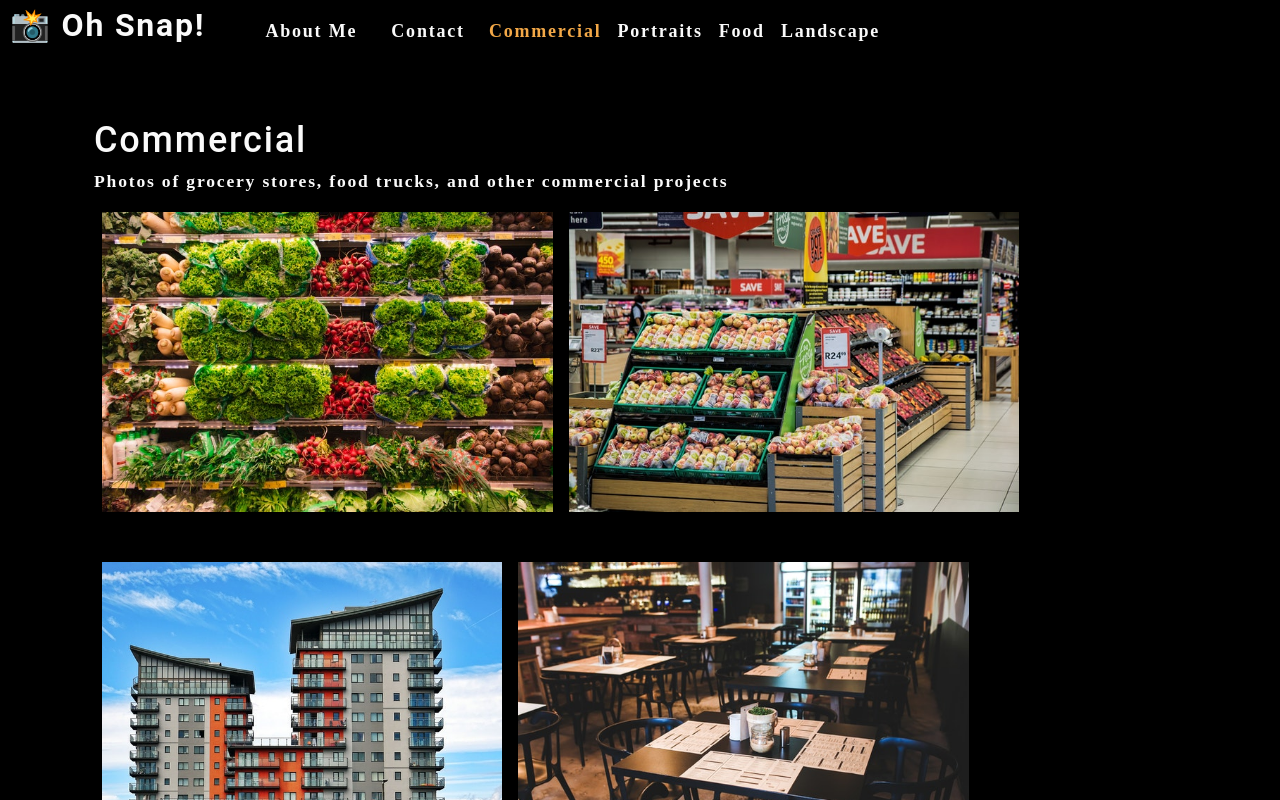
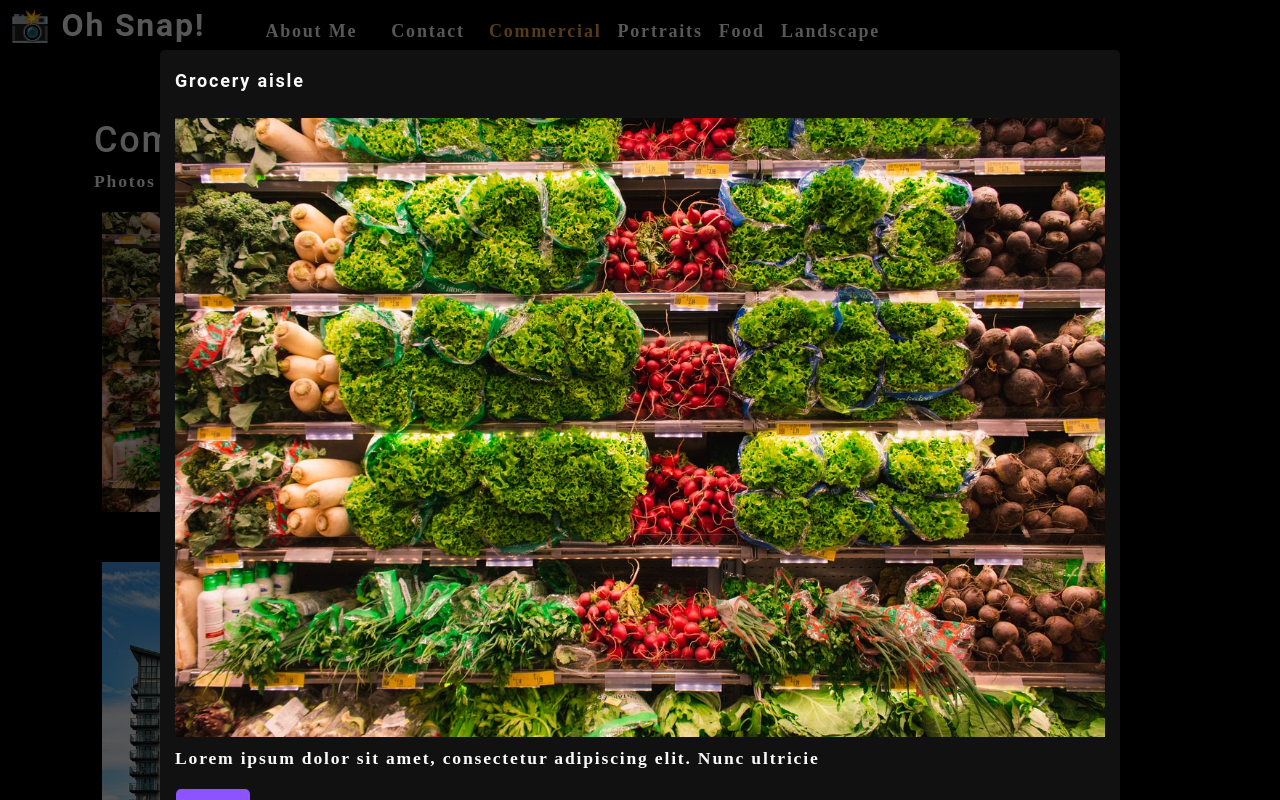
Before and after one commit to JHall-Webway/photo-port, a React (Create React App) app: page / in a window 1280 px wide. Both pictures are taken after a click on the picture 327 px from the left and 361 px from the top of the page. Shown: the top 800 px of the page. Built offline with nearby package versions, Linux system fonts and the light colour scheme.

Commit message:
add modal tests

```diff
--- a/src/components/Modal/index.js
+++ b/src/components/Modal/index.js
@@ -1,4 +1,4 @@
-export default function Modal({ currentPhoto, setIsModalOpen }) {
+export default function Modal({ currentPhoto, onClose }) {
     const { name, category, description, index } = currentPhoto;
     return (
         <div className="modalBackdrop">
@@ -11,7 +11,7 @@ export default function Modal({ currentPhoto, setIsModalOpen }) {
                 <p>{description}</p>
                 <button
                 type="button"
-                onClick={() => setIsModalOpen(false)}
+                onClick={onClose}
                 >
                     Close
                 </button>
--- a/src/components/PhotoList/index.js
+++ b/src/components/PhotoList/index.js
@@ -1,4 +1,5 @@
 import { useState } from 'react'
+import Modal from '../Modal';
 
 export default function PhotoList({ category }) {
     const [photos] = useState([
@@ -101,14 +102,27 @@ export default function PhotoList({ category }) {
 
     const currentPhotos = photos.filter(photo => photo.category === category);
 
+    const [currentPhoto, setCurrentPhoto] = useState();
+    const [isModalOpen, setIsModalOpen] = useState(false)
+
+    const toggleModal = (image, i) => {
+        setCurrentPhoto({ ...image, index: i });
+        setIsModalOpen(!isModalOpen);
+    };
+
     return (
         <div>
+            {isModalOpen && <Modal
+            currentPhoto={currentPhoto}
+            onClose={toggleModal}
+            />}
             <div className="flex-row">
                 {currentPhotos.map((image, i) => (
                     <img
                         src={require(`../../assets/small/${category}/${i}.jpg`).default}
                         alt={image.name}
                         className="img-thumbnail mx-1"
+                        onClick={() => toggleModal(image, i)}
                         key={image.name}
                     />
                 ))}
```
Also changed, not shown: 2 other files (tests, documents, lock files or other folders).
